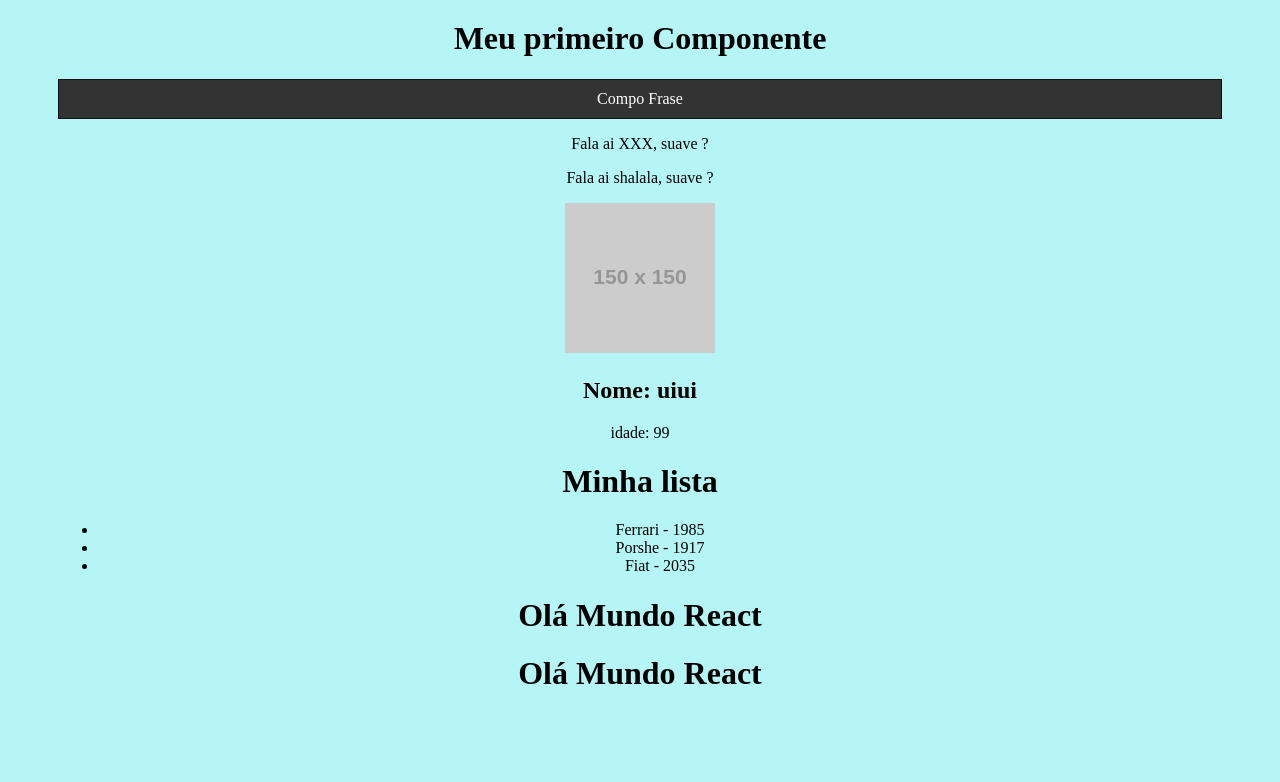
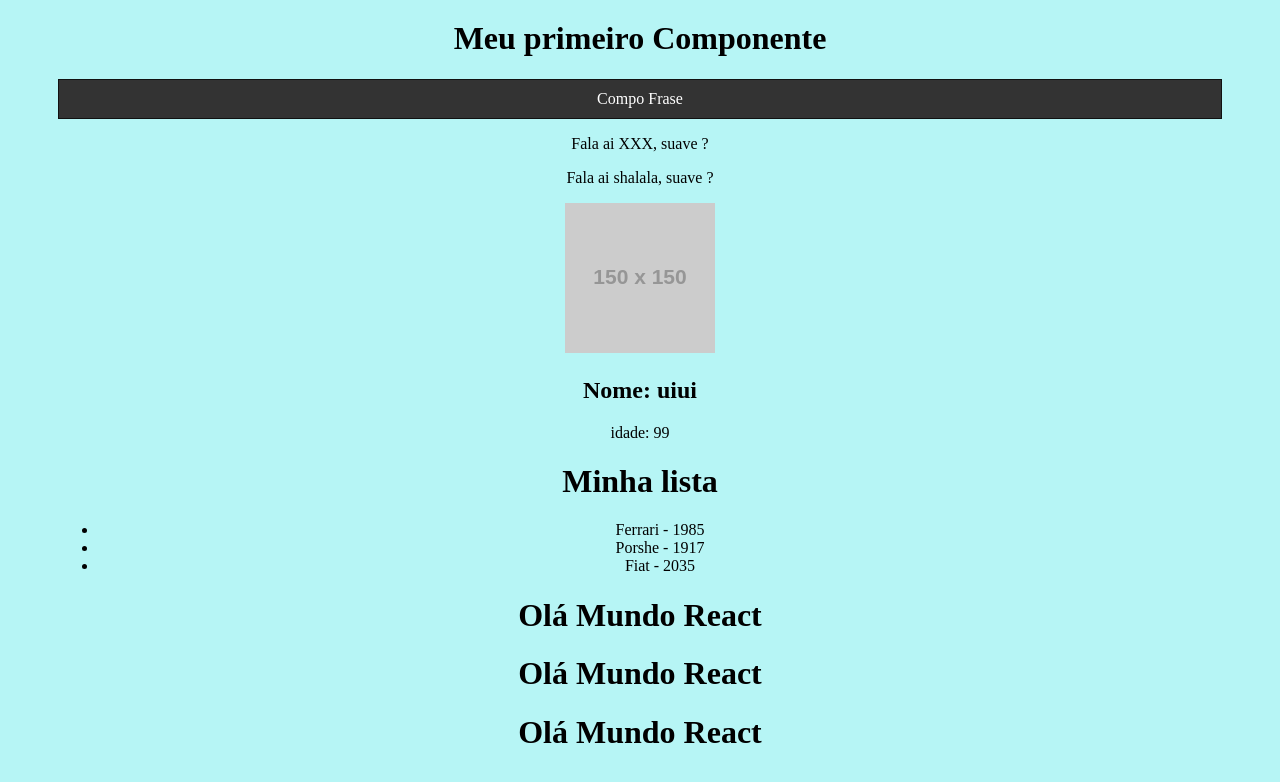
Before and after one commit to RafaelSilveirax/ReactEstudos, a React (Create React App) app in the folder meu-projeto/: page / in a window 1280 px wide. Shown: the part 491-1273 px from the top of the page. Built offline with nearby package versions, Linux system fonts and the light colour scheme.

Commit message:
terceiro commit

```diff
--- a/meu-projeto/src/App.jsx
+++ b/meu-projeto/src/App.jsx
@@ -31,6 +31,7 @@ function App() {
       <List/>
       <h1>Olá Mundo React</h1>
       <h1>Olá Mundo React</h1>
+      <h1>Olá Mundo React</h1>
     </div>
   );
 }
```
